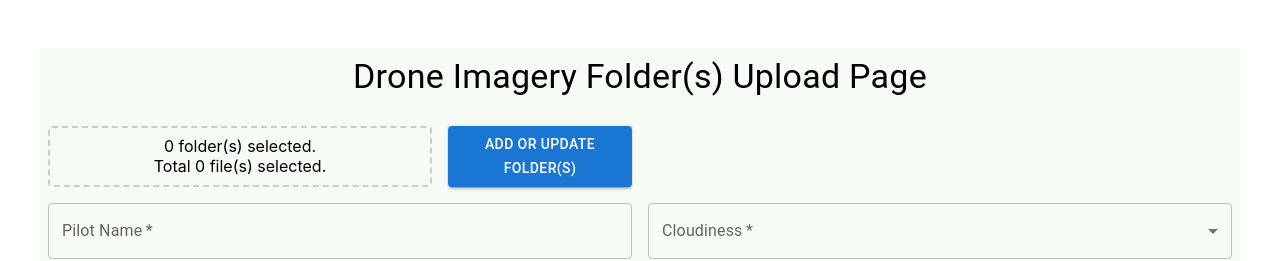
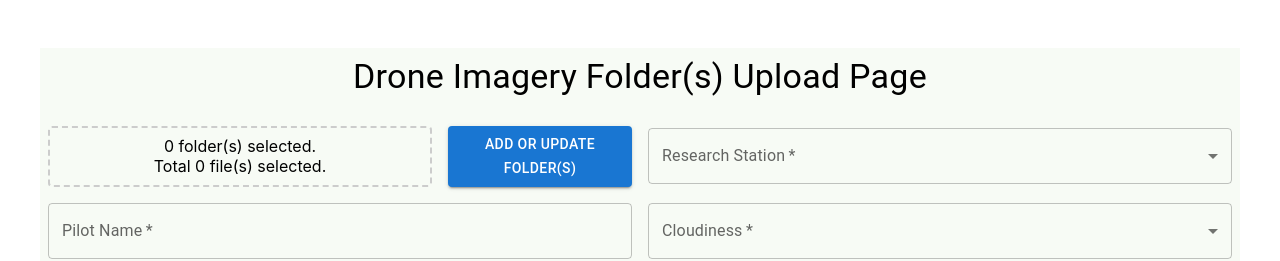
Before and after one commit to precision-sustainable-ag/drone-pilot-upload, a React (Create React App) app in the folder frontend/: page / in a window 1280 px wide. Shown: the top 261 px of the page. Built offline with nearby package versions, Linux system fonts and the light colour scheme.

Commit message:
added research station dropdown and db entry

```diff
--- a/frontend/src/App.js
+++ b/frontend/src/App.js
@@ -9,14 +9,17 @@ const FolderUpload = () => {
   const [loading, setLoading] = useState(false);
   const [formData, setFormData] = useState({
     'pilotName': '',
+    'comments': '',
+    'station': '',
     'cloudiness': '',
-    'comments': ''
   });
   const [isSelectedFoldersModalVisible, setIsSelectedFoldersModalVisible] = useState(false);
 
   const pilotNameRef = useRef();
   const cloudinessRef = useRef();
   const commentsRef = useRef();
+  const stationRef = useRef();
+
   const fileInputRef = useRef();
 
   const handleFileChange = (e) => {
@@ -61,7 +64,8 @@ const FolderUpload = () => {
     const metadataJson = {
       'pilotName': formData.pilotName,
       'cloudiness': formData.cloudiness,
-      'comments': formData.comments
+      'comments': formData.comments,
+      'research_station': formData.research_station,
     };
     formDataToSend.append('action', 'imageUpload');
     formDataToSend.append('metadata', JSON.stringify(metadataJson));
@@ -82,7 +86,8 @@ const FolderUpload = () => {
       setFormData({
         'pilotName': '',
         'cloudiness': '',
-        'comments': ''
+        'comments': '',
+        'research_station': '',
       });
       setSelectedFolders((prevSelectedFiles) => {
         return [];
@@ -95,6 +100,9 @@ const FolderUpload = () => {
       }
       if (commentsRef.current) {
         commentsRef.current.value = '';
+      }
+      if (stationRef.current) {
+        stationRef.current.value = '';
       }
     }
   };
@@ -157,7 +165,36 @@ const FolderUpload = () => {
       </Box>
     </Modal>
   );
-
+  const researchStations = ["Border Belt Tobacco Research Station",
+  "Central Crops Research Station",
+  "Horticultural Crops Research Station - Castle Hayne",
+  "Horticultural Crops Research Station - Clinton",
+  "Lower Coastal Plain / Cunningham Research Station",
+  "Mountain Research Station",
+  "Mountain Horticultural Crops Research and Extension Center",
+  "Oxford Tobacco Research Station",
+  "Peanut Belt Research Station",
+  "Piedmont Research Station",
+  "Sandhills Research Station",
+  "Tidewater Research Station",
+  "Upper Coastal Plain Research Station",
+  "Upper Mountain Research Station",
+  "Upper Piedmont Research Station",
+  "Caswell Research Station",
+  "Cherry Research Station",
+  "Umstead Research Station",
+  "Virtual Research Station"
+]
+const ITEM_HEIGHT = 48;
+const ITEM_PADDING_TOP = 8;
+const MenuProps = {
+  PaperProps: {
+    style: {
+      maxHeight: ITEM_HEIGHT * 4.5 + ITEM_PADDING_TOP,
+      width: 250,
+    },
+  },
+};
   return (
     <Box
       style={{
@@ -182,7 +219,7 @@ const FolderUpload = () => {
         mt={1}
       >
         <Box mr={1} ml={1} mb={1} mt={1}>
-        <FormControl>
+        <FormControl fullWidth>
           <Grid
             container
             item
@@ -235,7 +272,18 @@ const FolderUpload = () => {
             </Grid>
             </Grid>
             {/* Placeholder grid container */}
-            <Grid item xs={6} sm={6} md={6} lg={6}></Grid>
+            <Grid item xs={6} sm={6} md={6} lg={6}>
+              <FormControl fullWidth required disabled={loading}>
+              <InputLabel id="select-label">Research Station</InputLabel>
+              <Select labelId="select-label"
+              name="research_station" onChange={handleInputChange} inputRef={stationRef}
+              value={formData.research_station} label="Research Station" MenuProps={MenuProps}>
+                {researchStations.map((station) => (
+                  <MenuItem key={station} value={station}>{station}</MenuItem>
+                ))}
+              </Select>
+              </FormControl>
+            </Grid>
             <Grid item xs={6} sm={6} md={6} lg={6}>
               <TextField required
               fullWidth type="text" name="pilotName"
@@ -243,6 +291,7 @@ const FolderUpload = () => {
               label="Pilot Name" inputRef={pilotNameRef}
               disabled={loading}/>
             </Grid>
+
             <Grid item xs={6} sm={6} md={6} lg={6}>
               <FormControl fullWidth required disabled={loading}>
                   <InputLabel id="cloudiness-label">Cloudiness</InputLabel>
@@ -270,6 +319,7 @@ const FolderUpload = () => {
               onChange={handleInputChange} label="Additional comments"
               inputRef={commentsRef} disabled={loading}/>
             </Grid>
+
             <Grid item xs={12} sm={12} md={12} lg={12}>
               <Button
                 fullWidth
```
Also changed, not shown: 2 other files (tests, documents, lock files or other folders).
